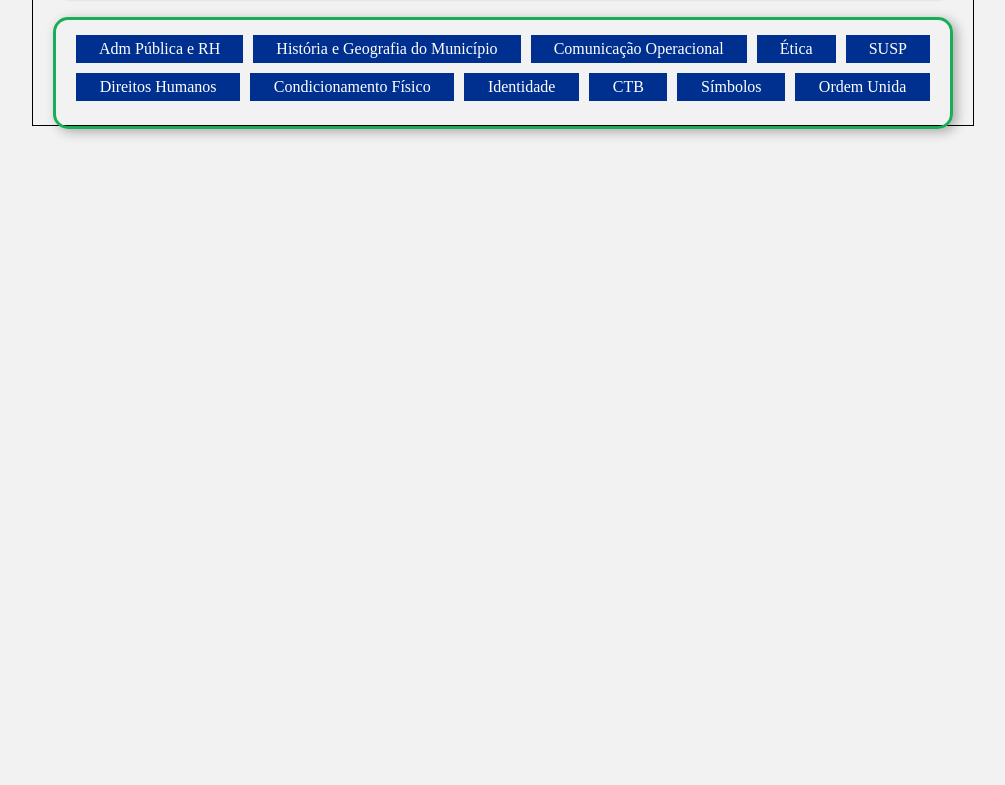
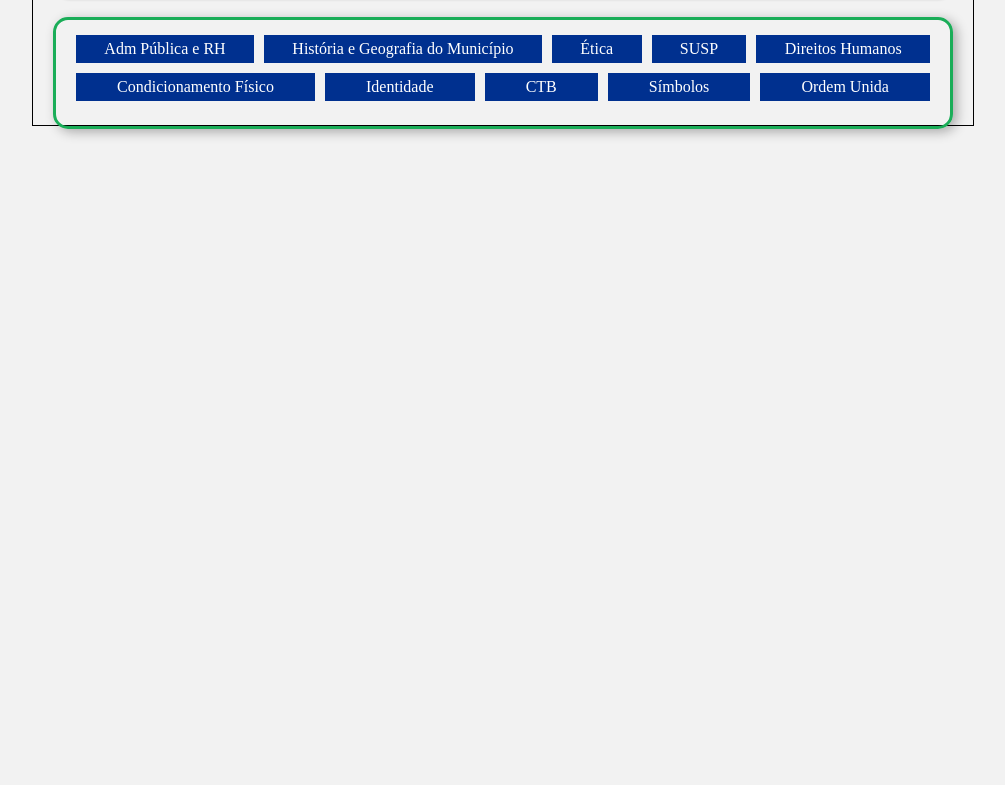
Before and after one commit to TiagoBDuarte/CF_GCM_Osasco, a plain HTML site: page index.html in a window 1280 px wide. Shown: the part 116-901 px from the top of the page, without its empty margins (137-1142 px from the left). Drawn offline with Linux system fonts and the light colour scheme.

Commit message:
atualizando

```diff
--- a/index.html
+++ b/index.html
@@ -17,7 +17,6 @@
             <ul>
                 <li><a href="link1.html">Adm Pública e RH</a></li>
                 <li><a href="paginas/HGM/menuhgm.html">História e Geografia do Município</a></li>
-                <li><a href="link3.html">Comunicação Operacional</a></li>
                 <li><a href="link4.html">Ética</a></li>
                 <li><a href="link5.html">SUSP</a></li>
                 <li><a href="link6.html">Direitos Humanos</a></li>
```
